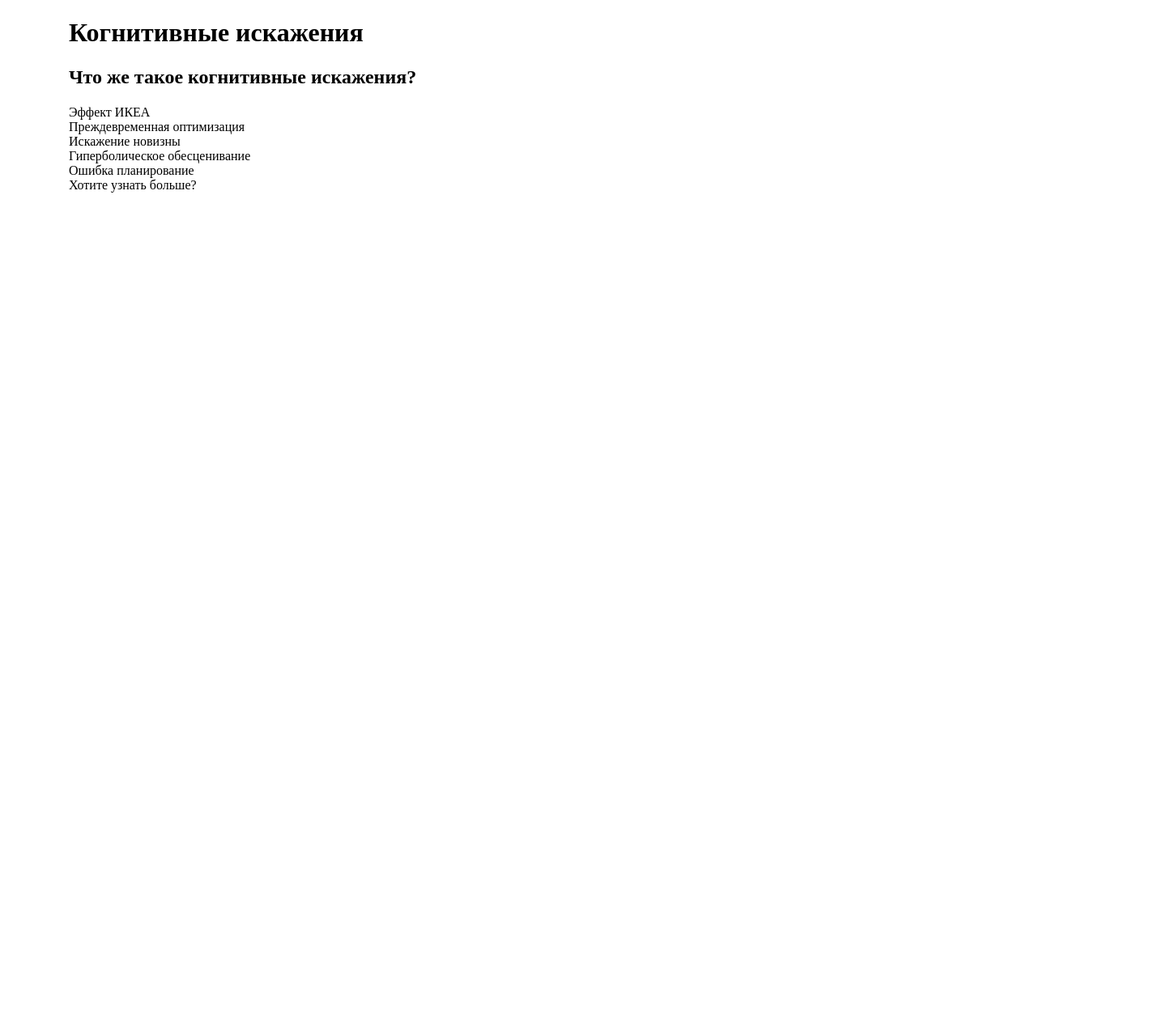
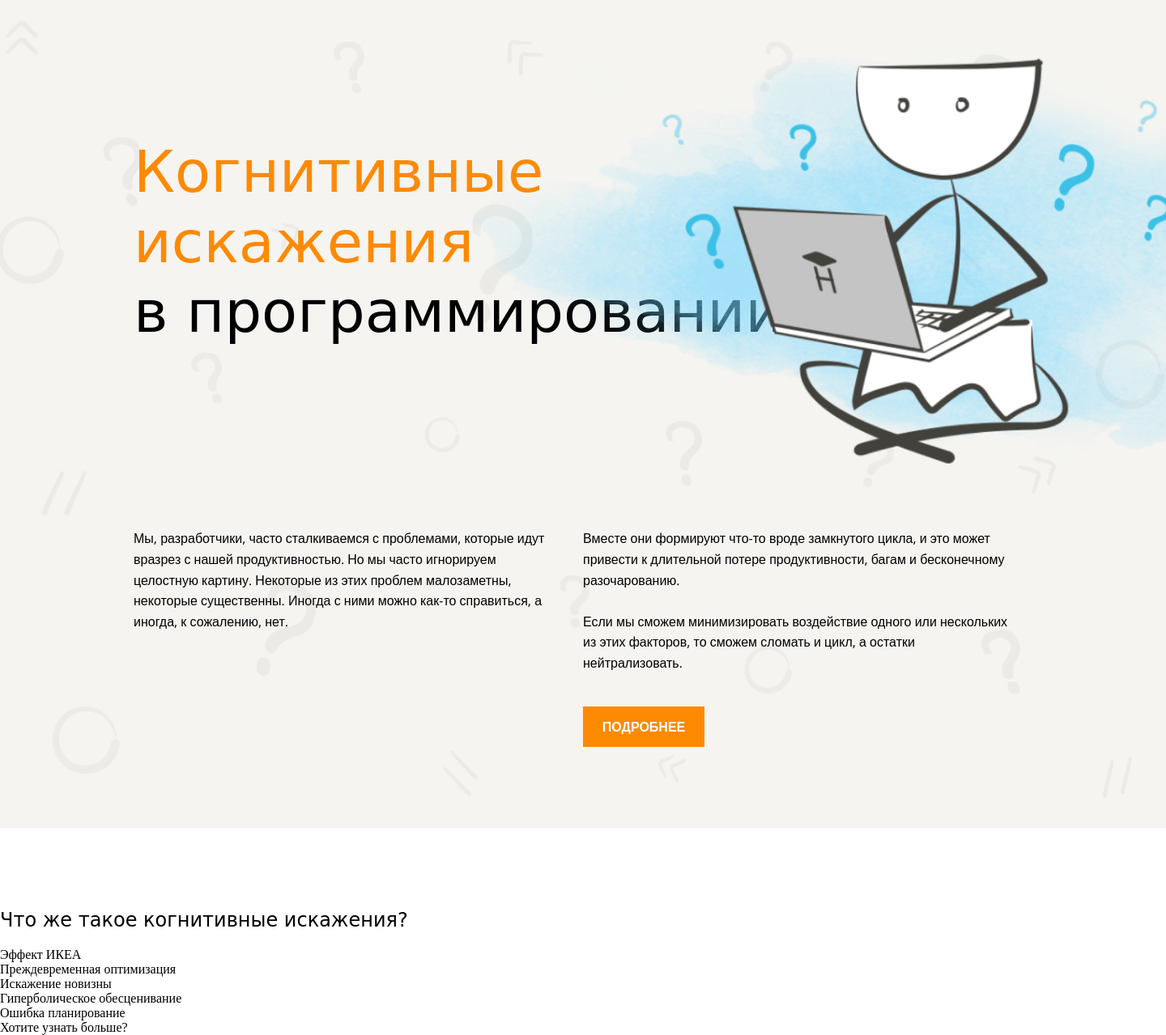
Before and after one commit to Zenjo93/layout-designer-project-lvl1, a website: page src/index.html in a window 1280 px wide. Shown: the whole page at 81% size, 1440 px wide, since content can reach past the window. Before the commit the page ends 800 px from the top, so only its background shows below. Drawn offline with nearby package versions, Linux system fonts and the light colour scheme; a web font is replaced by a local one.

Commit message:
add header

```diff
--- a/src/index.html
+++ b/src/index.html
@@ -1,5 +1,6 @@
 <!DOCTYPE html>
 <html lang="ru">
+
 <head>
     <meta charset="UTF-8">
     <meta name="viewport" content="width=device-width, initial-scale=1.0">
@@ -8,10 +9,31 @@
 
     <link rel="stylesheet" href="styles/style.css">
 </head>
+
 <body>
-<header>
-    <h1>Когнитивные искажения</h1>
+    <header class = "mb-100">
+        <div class="container">
+            <h1 class="fs-72"><span class="header-title">Когнитивные<br> искажения<br></span> в программировании</h1>
+            <img class="header-img" src="img/tota_ill-4 1.png" alt="Когнитивные искажения в программировании">
+            <div class="title-container">
+                <div class="title-text">Мы, разработчики, часто сталкиваемся с проблемами, которые идут вразрез с
+                    нашей
+                    продуктивностью. Но мы часто игнорируем целостную картину. Некоторые из этих проблем малозаметны,
+                    некоторые существенны. Иногда с ними можно как-то справиться, а иногда, к сожалению, нет.</div>
+                <div class="title-text">Вместе они формируют что-то вроде замкнутого цикла, и это может привести к
+                    длительной потере продуктивности, багам и бесконечному разочарованию.
+                    <br>
+                    <br>
+                    Если мы сможем минимизировать воздействие одного или нескольких из этих факторов, то сможем сломать
+                    и
+                    цикл, а остатки нейтрализовать.
+                    <br>
+                    <a href="#" class="btn mt-40">Подробнее</a>
+                </div>
+            </div>
+        </div>
     </header>
+
     <main>
         <h2>Что же такое когнитивные искажения?</h2>
     </main>
@@ -22,4 +44,5 @@
     <section>Ошибка планирование</section>
     <footer>Хотите узнать больше?</footer>
 </body>
+
 </html>
--- a/src/styles/colors.css
+++ b/src/styles/colors.css
@@ -1,8 +1,8 @@
 :root{
     --white: #fff;
     --translucent-white: #d7ccc0;
-    --light: #f5f4f0;
-    --main: #fe8a02;
+    --background-light: #f5f4f0;
+    --primary: #fe8a02;
     --main-dark: #42413c;
     --dark: #2a2626;
     --translucent-dark:  #908d8b;
--- a/src/styles/fonts.css
+++ b/src/styles/fonts.css
@@ -4,7 +4,7 @@
 :root {
     --main-font: 'Open Sans', sans-serif;
     --title-font: 'Neucha', cursive;
-    --font-size: 16px;
+    --main-font-size: 16px;
     --main-line-height: 1.6em;
     --title-line-height: 1.2em;
     --main-text-color: #2A2626;
--- a/src/styles/style.css
+++ b/src/styles/style.css
@@ -14,20 +14,97 @@
     font-size: 34px;
 }
 
+.mt-40 {
+    margin-top: 40px;
+}
+
 .mt-100 {
     margin-top: 100px;
 }
 
-.mt-100 {
+.mb-100 {
     margin-bottom: 100px;
 }
 
 
 body {
-    width: 1110px;
+    width: 1440px;
     margin: 0 auto;
 }
 
 h1, h2, h3 {
     line-height: var(--title-line-height);
+    font-family: var(--title-font);
+    font-weight: normal;
 }
+
+.container {
+    width: 1110px;
+    margin: 0 auto;
+}
+
+header::before {
+    position: absolute;
+    display: block;
+    content: '';
+    background-image: url('../img/image 1.png');
+    background-repeat: no-repeat;
+    background-size: cover;
+    opacity: 90%;
+    width: 100%;
+    height: 100%;
+
+}
+
+header {
+    position: relative;
+    background-color: var(--background-light);
+    overflow: hidden;
+    padding-bottom: 100px;
+}
+
+.header-img {
+    position: absolute;
+    height: 525px;
+    top: 55px;
+    right: -270px;
+    background-size: cover;
+
+}
+
+h1 {
+    position: relative;
+    padding-top: 121px;
+}
+
+.header-title {
+    color: var(--primary);
+}
+
+
+.title-container {
+    display: flex;
+    justify-content: space-between;
+    font-family: var(--main-font);
+    font-size: var(--main-font-size);
+    line-height: var(--main-line-height);
+    margin-top: 225px;
+}
+
+.title-text {
+    margin-right: 30px;
+    width: 50%
+}
+
+.btn {
+    display: block;
+    background-color: var(--primary);
+    color: var(--white);
+    font-weight: bold;
+    text-transform: uppercase;
+    text-decoration: none;
+    width: 150px;
+    line-height: 50px;
+    text-align: center;
+
+}
```
Lines whose indentation alone changed are shown as unchanged.
